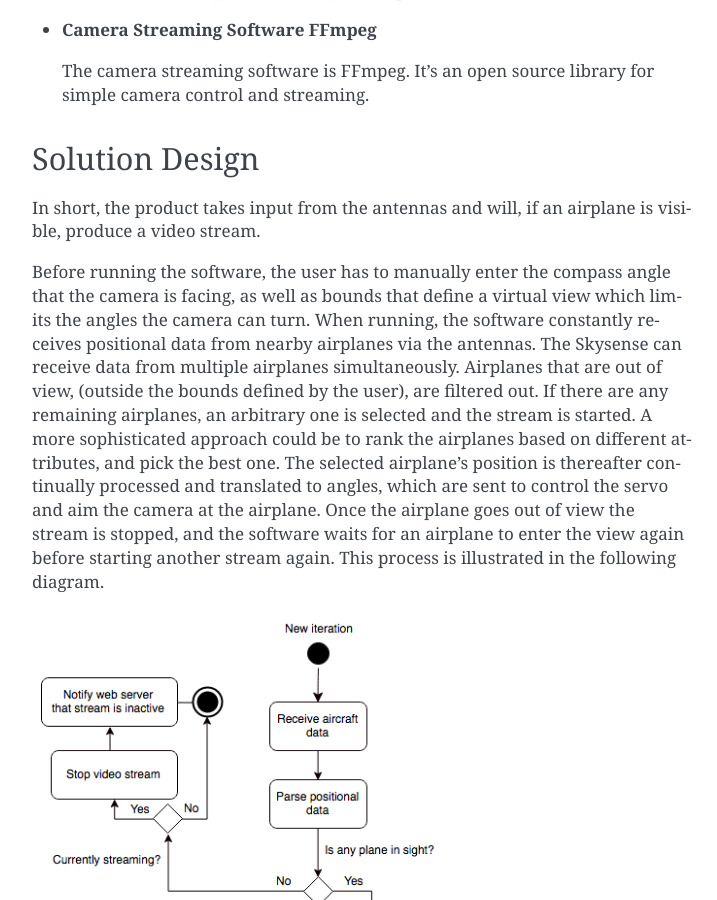
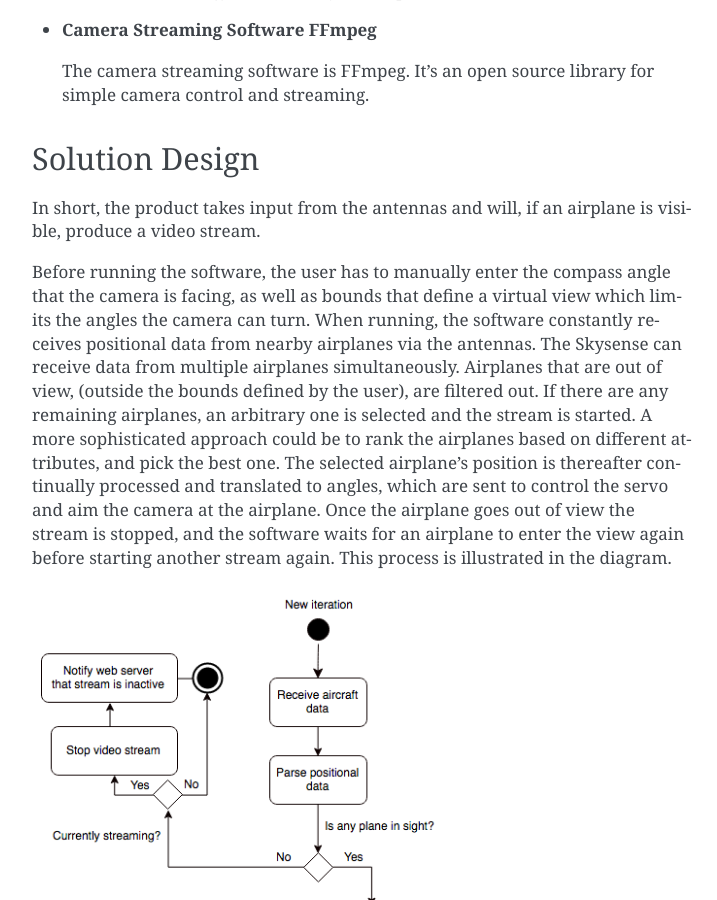
Before and after one commit to aathn/mvk18, a Sphinx documentation site: the page built from docs/source/solution.rst, in a window 1280 px wide and 900 px high, scrolled down 1379 px. Shown: the whole window, without its empty margins (388-1105 px from the left). Built offline with Sphinx 7.4.7, drawn with Linux system fonts in a browser that asks for light colours; formulas are drawn with MathJax 3; some of the changed text lies outside the part shown.

```diff
--- a/docs/source/solution.rst
+++ b/docs/source/solution.rst
@@ -89,7 +89,7 @@
 control the servo and aim the camera at the airplane. Once the airplane goes out
 of view the stream is stopped, and the software waits for an airplane to enter
 the view again before starting another stream again. This process is illustrated
-in the following diagram.
+in the diagram.
 
 .. figure:: ../resources/UML-skysense-activitydiagram.png
 
```
Also changed, not shown: other parts of docs/source/solution.rst (+4 -0 lines).
